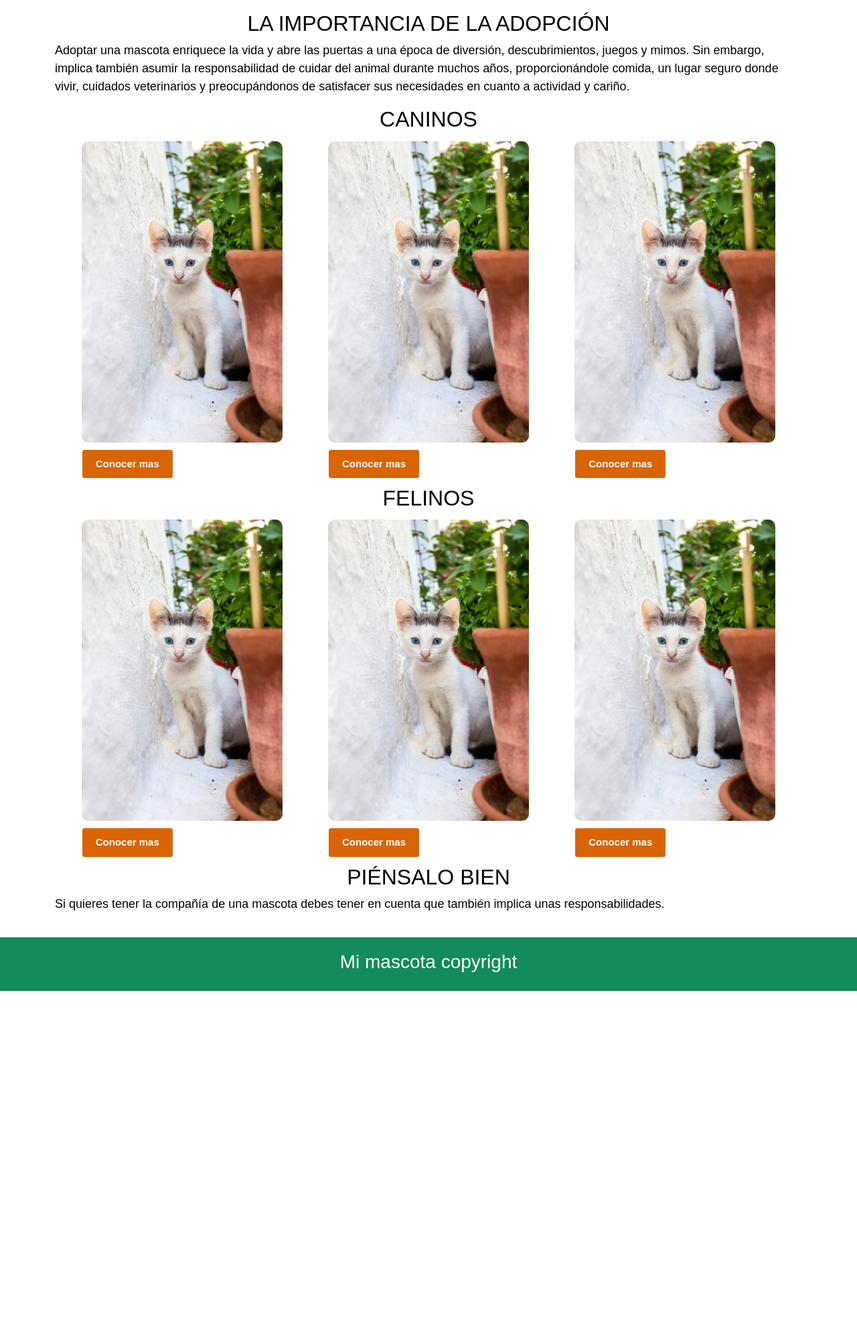
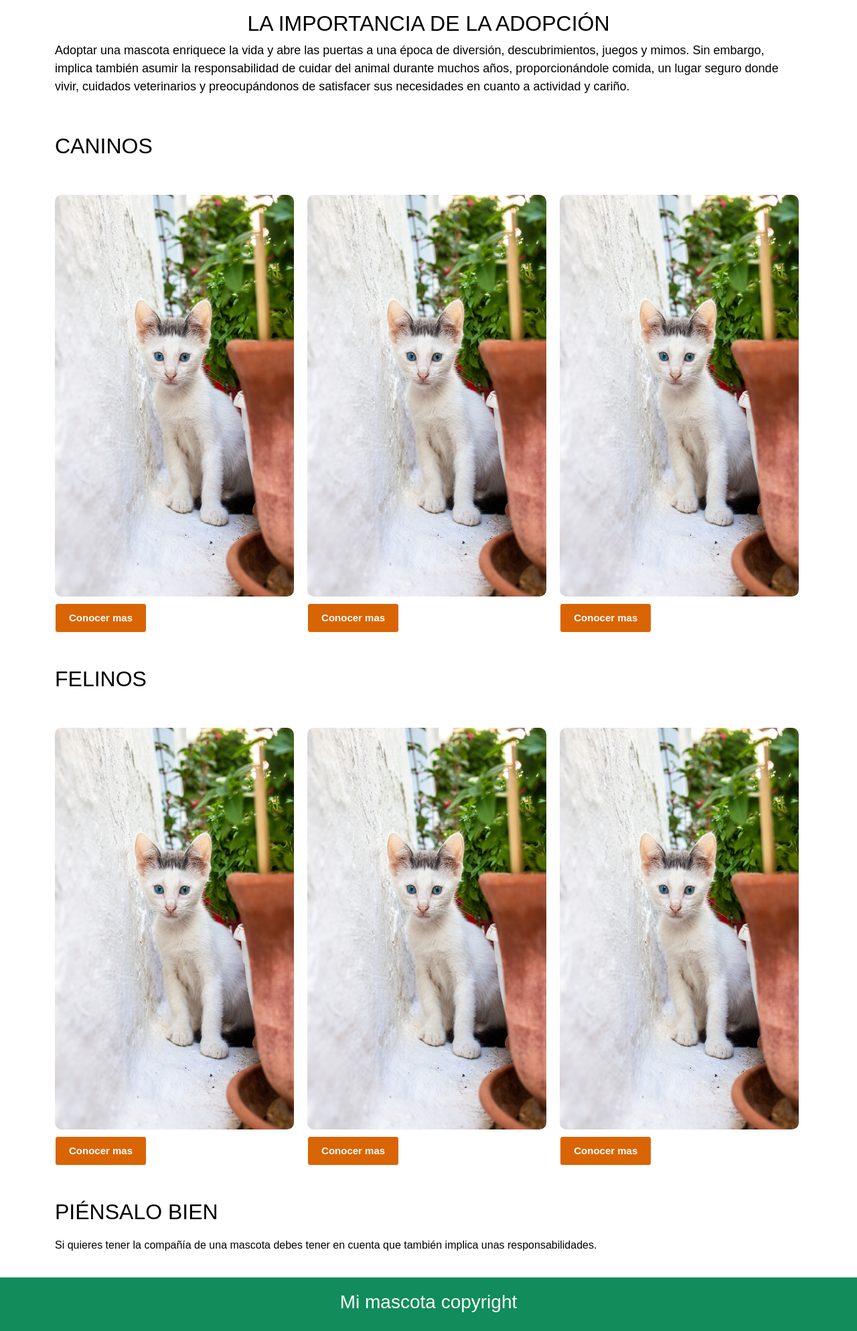
Before and after one commit to caravana34/adop, a PHP site: page / in a window 1280 px wide. Shown: the part 512-2500 px from the top of the page at 67% size. Before the commit the page ends 1992 px from the top, so only its background shows below. Run offline with PHP 8.4, Linux system fonts and the light colour scheme.

Commit message:
index -  secciones

```diff
--- a/index.html
+++ b/index.html
@@ -24,9 +24,9 @@
 
 
     <div class="container">
-    <nav class="nav-main"><a href="index.html" >
+        <nav class="nav-main"><a href="index.html" >
          <img src="img/brand1-01.svg" alt="Logo Mimascota" class="nav-brand"></a>
-    </nav>
+        </nav>
 
         <!-- SHOWCASE -->
         <div class="grid">
@@ -58,9 +58,9 @@
 
         </div>
 
-        <div class="parrmid">
+        <div class="">
 
-            <h2>CANINOS</h2>
+            <h2 class="title-section">CANINOS</h2>
 
 
 
@@ -98,9 +98,9 @@
              </div>
 
         </div>
-        <div class="parrmid">
+        <div >
 
-            <h2>FELINOS</h2>
+            <h2 class="title-section" >FELINOS</h2>
 
 
 
@@ -139,9 +139,9 @@
 
 
            </div>
-           <div class="parrmid">
+           <div class="pcta">
 
-            <h2>PIÉNSALO BIEN</h2>
+            <h2 class="title-section2">PIÉNSALO BIEN</h2>
             <p>Si quieres tener la
                 compañía de una mascota
                 debes tener en cuenta que
--- a/style.css
+++ b/style.css
@@ -170,6 +170,7 @@ hr {
 .parrmid{
     font-size:18px;
     color:#000000;
+    display: grid;
 }
 
 .parrmid h2{
@@ -194,20 +195,21 @@ hr {
 
 .adopindex{
     display: grid;
-    grid-template-columns: 33%  33% 33%;
+    grid-template-columns: 32%  32% 32%;
     padding-top:5px;
-    justify-content: center;
-    align-content: center;
+    gap:20px;
     width: 100%;
 }
 
 .adopindex img{
-    width:300px;
+    height:600px;
+    width:100%;
     border-radius: 10px;
 }
 
 .grid2 img{
     width:300px;
+    height:300px;
     border-radius: 10px;
 }
 
@@ -222,12 +224,29 @@ hr {
 .grid4{
     display: grid;
 
-    align-content: center;
-    justify-content: center;
+
+    width: 100%;
     /*gap:10px;*/
 }
 
+.pcta{
+    padding-top: 10px;
+    color: #000000;
+}
 
+.title-section{
+
+    padding-top: 40px;
+    padding-bottom: 40px;
+    color: #000000;
+}
+
+.title-section2{
+
+    padding-top: 30px;
+    padding-bottom: 10px;
+    color: #000000;
+}
 
 
 .btn {
```
